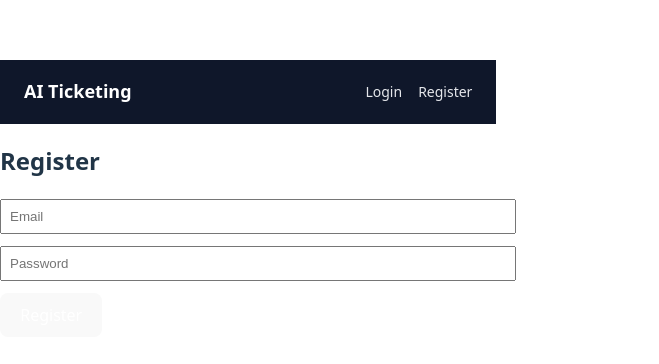
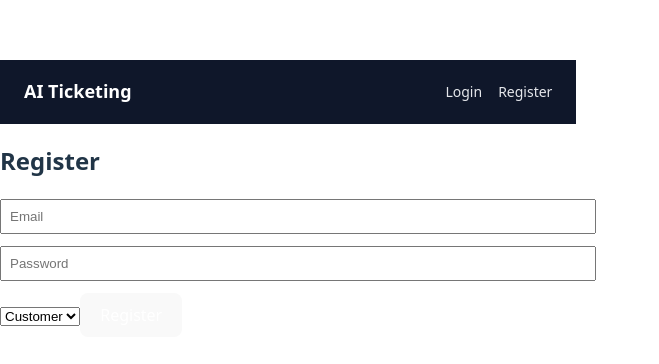
Before and after one commit to YangWang0124/ai-ticketing-system, a React app in the folder frontend/ticketing-frontend/: page /register in a window 1280 px wide. Shown: the part 202-566 px from the top of the page, without its empty margins (0-659 px from the left). Built offline with nearby package versions, Linux system fonts and the light colour scheme; the HTML template or start-up script is replaced by a standard one.

Commit message:
Add role select on backend and frontend

```diff
--- /dev/null
+++ b/frontend/ticketing-frontend/src/pages/Register.css
@@ -0,0 +1,5 @@
+select {
+    width: 100%;
+    padding: 8px;
+    margin-bottom: 12px;
+  }
--- a/frontend/ticketing-frontend/src/pages/Register.tsx
+++ b/frontend/ticketing-frontend/src/pages/Register.tsx
@@ -6,13 +6,15 @@ export default function Register() {
   const [email, setEmail] = useState("");
   const [password, setPassword] = useState("");
   const nav = useNavigate();
+  const [role, setRole] = useState("Customer");
 
   const handleRegister = async () => {
     try {
-      await axios.post(
-        `${import.meta.env.VITE_API_URL}/api/auth/register`,
-        { email, password }
-      );
+      await axios.post(`${import.meta.env.VITE_API_URL}/api/auth/register`, {
+        email,
+        password,
+        role,
+      });
       alert("Registered! Now login.");
       nav("/login");
     } catch (err) {
@@ -27,14 +29,19 @@ export default function Register() {
         type="email"
         placeholder="Email"
         value={email}
-        onChange={e => setEmail(e.target.value)}
+        onChange={(e) => setEmail(e.target.value)}
       />
       <input
         type="password"
         placeholder="Password"
         value={password}
-        onChange={e => setPassword(e.target.value)}
+        onChange={(e) => setPassword(e.target.value)}
       />
+      <select value={role} onChange={(e) => setRole(e.target.value)}>
+        <option value="Customer">Customer</option>
+        <option value="Agent">Agent</option>
+        <option value="Admin">Admin</option>
+      </select>
       <button onClick={handleRegister}>Register</button>
     </div>
   );
```
Also changed, not shown: 4 other files (tests, documents, lock files or other folders).
